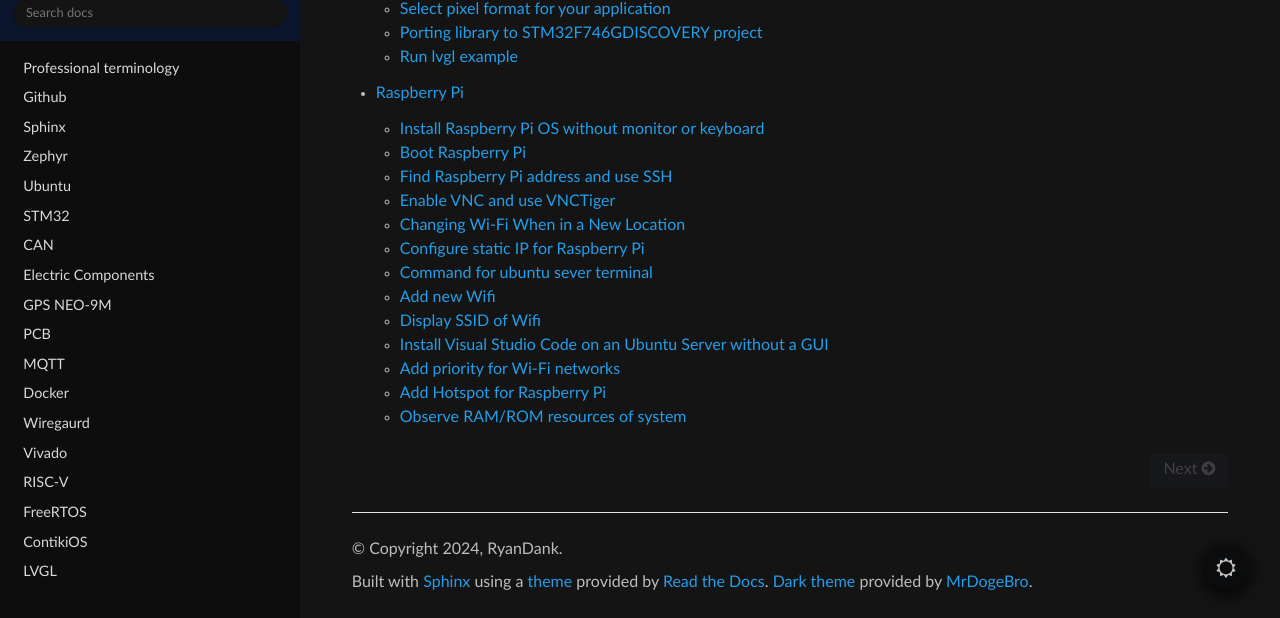
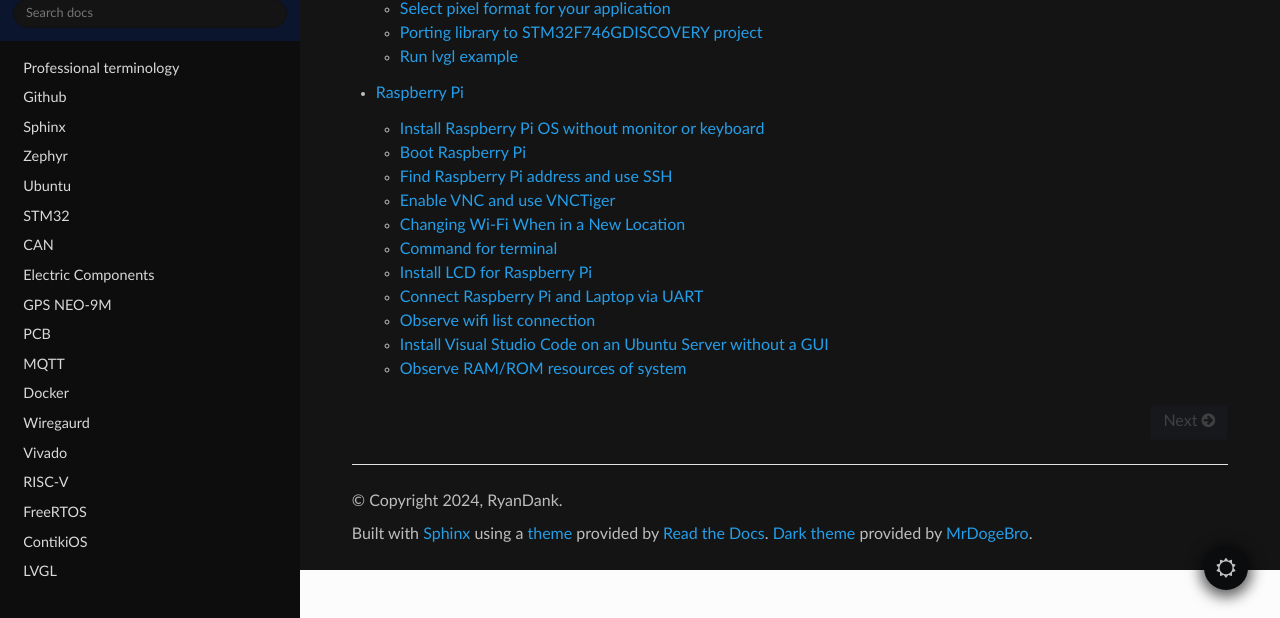
Before and after one commit to ryanjtr/MyDocs, a Sphinx documentation site: the page built from docs/source/index.rst, in a window 1280 px wide and 900 px high, scrolled down 2107 px, cut to the strip 282-900 px from the top of the window. Built offline with Sphinx 7.4.7 and the Read the Docs theme 3.1.0, drawn with Linux system fonts in a browser that asks for light colours; some of the changed lines change nothing that is shown.

Commit message:
config uart and wifi

```diff
--- a/docs/source/Contents/raspberryPi.rst
+++ b/docs/source/Contents/raspberryPi.rst
@@ -119,62 +119,7 @@ Changing Wi-Fi When in a New Location
 
     * Repeat this process whenever you move to a new location with a different network.
 
-
-Configure static IP for Raspberry Pi
-----------------------------------------
-
-#. Install ``dhcpcd``
-
-    .. code-block:: bash
-
-        sudo apt install dhcpcd5
-
-#. Enable and active service
-
-    .. code-block::bash
-
-        sudo systemctl enable dhcpcd
-        sudo systemctl start dhcpcd
-
-#. Confirm status
-
-    .. code-block:: bash
-
-        sudo systemctl status dhcpcd
-
-#. Open configuration network file
-
-    .. code-block:: bash
-
-        sudo nano /etc/dhcpcd.conf
-
-#. Add this configuration to the end of the file
-
-    .. code-block:: bash
-
-        interface wlan0
-        static ip_address=192.168.137.2/24
-        static routers=192.168.137.1
-        static domain_name_servers=8.8.8.8 8.8.4.4
-
-Change the router and ip-address settings to match those of your laptop
-
-You can use ``ipconfig`` to observe
-
-#. Save file and restart the service
-
-    .. code-block:: bash
-
-        sudo systemctl restart dhcpcd
-
-#. Verify raspberry pi'ip-address
-
-    .. code-block:: bash
-
-        ip addr show wlan0
-
-
-Command for ubuntu sever terminal
+Command for terminal
 ------------------------------------
 
 Shut down command
@@ -273,7 +218,7 @@ Install i2c-tools
         sudo i2cdetect -y 1
 
 Install LCD for Raspberry Pi
-~~~~~~~~~~~~~~~~~~~~~~~~~~~~~~~~
+---------------------------------
 
 #. Install RPLCD library
 
@@ -302,55 +247,59 @@ Install LCD for Raspberry Pi
         lcd.write_string("Raspberry Pi I2C")
 
 
+Connect Raspberry Pi and Laptop via UART
+---------------------------------------------
 
-Add new Wifi
-----------------
-
-#. Check the current network configuration: Ubuntu uses Netplan or wpa_supplicant to manage Wi-Fi, depending on the version. Open the Netplan configuration file (usually located in the /etc/netplan/ directory):
+#. Open ``config.txt`` file.
 
     .. code-block:: bash
 
-        sudo nano /etc/netplan/*.yaml
+        sudo nano /boot/firmware/config.txt
 
-#. Add a new Wi-Fi network configuration: If you are using Netplan: In the YAML configuration file, you will see a section like the following:
+    Add line below to the file.
 
     .. code-block:: bash
 
-        network:
-            version: 2
-            renderer: networkd
-            wifis:
-                wlan0:
-                access-points:
-                    "namchau3":
-                    password: "your_password_here"
-                    "wifi_moi":
-                    password: "password_moi"
-                dhcp4: true
+        enable_uart=1
 
-#. Save the file (Ctrl + O, Enter) and exit (Ctrl + X).
-#. Apply the new configuration:
+    Save and exit file.
+
+#. Open ``cmdline.txt`` file.
 
     .. code-block:: bash
 
-        sudo netplan apply
+        sudo nano /boot/firmware/cmdline.txt
+
+console=tty1 console=serial0,115200 root=PARTUUID=bc53a8f8-02 rootfstype=ext4 fsck.repair=yes rootwait cfg80211.ieee80211_regdom=VN
 
 
+Observe wifi list connection
+---------------------------------
 
-Display SSID of Wifi
----------------------------
-
-#. Install wireless-tool
+* Check connection
 
     .. code-block:: bash
 
-        sudo apt install wireless-tools
+        nmcli connection show
 
-#. Display SSID
+* List of available Wifi
 
     .. code-block:: bash
 
-        iwgetid
+        nmcli device wifi list
+
+* Connect to one wifi
+
+    .. code-block:: bash
+
+        sudo nmcli device wifi connect "my_wifi_network" password "my_password"
+
+* Delete wifi out of list
+
+    .. code-block:: bash
+
+        sudo nmcli connection delete uuid <uuid here>
+
 
 Install Visual Studio Code on an Ubuntu Server without a GUI
 ---------------------------------------------------------------
@@ -414,95 +363,6 @@ while the server doesn't need to have a GUI.
 
     * This method allows you to avoid installing a GUI on the server, yet still enjoy the full functionality of VS Code for development and remote work.
 
-Add priority for Wi-Fi networks
------------------------------------
-
-#. Open the ``wpa_supplicant.conf`` file
-
-    If the ``wpa_supplicant.conf`` file does not exist, you can create it. To edit the file, use the following command:
-
-    .. code-block:: bash
-
-        sudo nano /etc/wpa_supplicant/wpa_supplicant.conf
-
-#. Add Wi-Fi Network Configurations with Priority
-
-    In the ``wpa_supplicant.conf`` file, add the configurations for the Wi-Fi networks, specifying the priority for each network. A lower priority number indicates higher priority.
-
-    Example configuration:
-
-    .. code-block:: bash
-
-        network={
-            ssid="namchau3"
-            psk="your_password_here"
-            priority=1
-        }
-
-        network={
-            ssid="wifi_moi"
-            psk="password_moi"
-            priority=2
-        }
-
-    In this case:
-
-        * The network namchau3 has a priority of 1 (higher priority).
-        * The network wifi_moi has a priority of 2 (lower priority).
-
-#. Save and Exit
-
-#. Apply the Network Configuration
-
-    #. To apply the changes with netplan
-
-        .. code-block:: bash
-
-            sudo netplan apply
-
-
-    #. Alternatively, restart the wpa_supplicant service:
-
-        .. code-block:: bash
-
-            sudo systemctl restart wpa_supplicant
-
-
-#. Check the Connection Status
-
-    To verify the Wi-Fi network connection and the priority settings, use the following command:
-
-    .. code-block:: bash
-
-        sudo snap install network-manager
-
-        nmcli device status
-
-
-Add Hotspot for Raspberry Pi
---------------------------------
-
-#. Use following command to open ``50-cloud-init.yaml``.
-#. Edit file like below
-
-    .. code-block:: bash
-
-        network:
-            version: 2
-            renderer: networkd
-            wifis:
-                wlan0:
-                    access-points:
-                        "Nam Chau 3":
-                            hidden: true
-                            password: "password"
-                        "RaspberryPi-Hotspot":
-                            mode: ap
-                            password: "HotspotPassword"
-                    dhcp4: true
-                    addresses:
-                        - 192.168.4.1/24
-                    optional: true
 
 Observe RAM/ROM resources of system
 --------------------------------------
```
